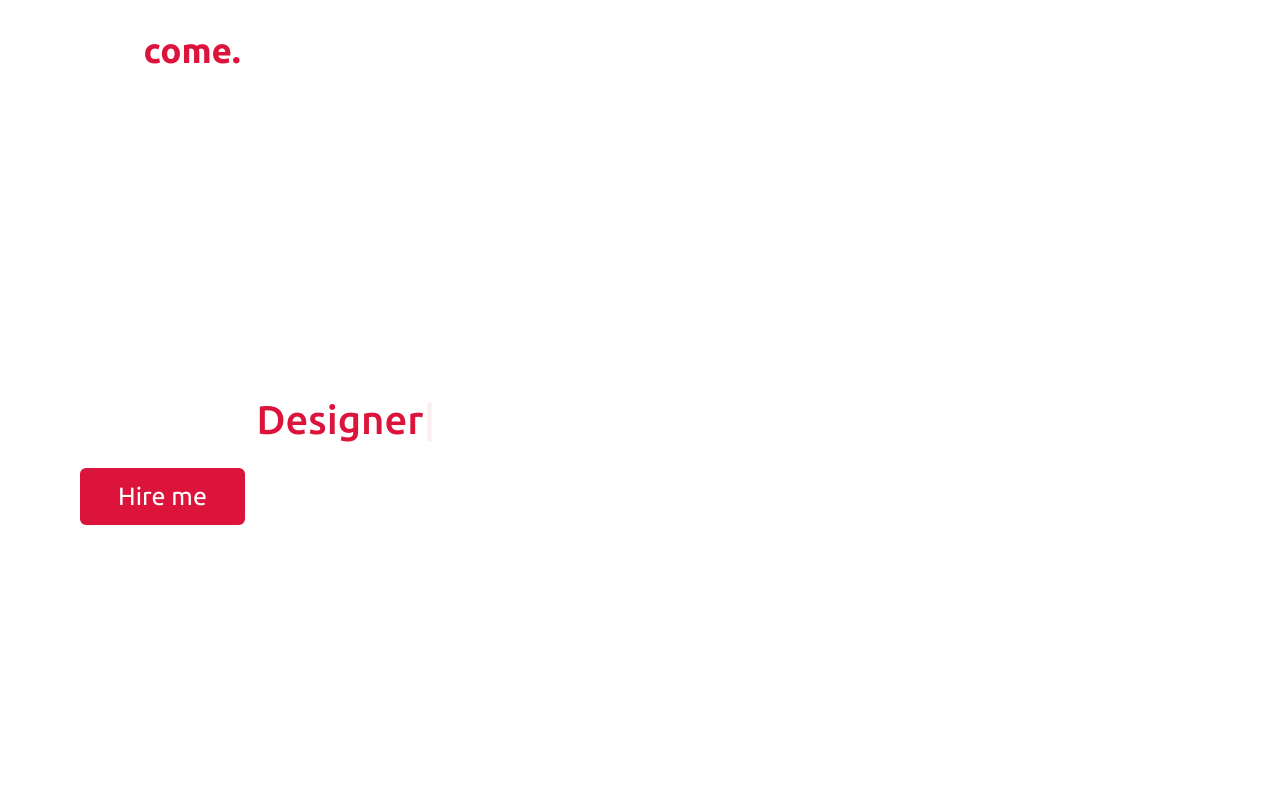
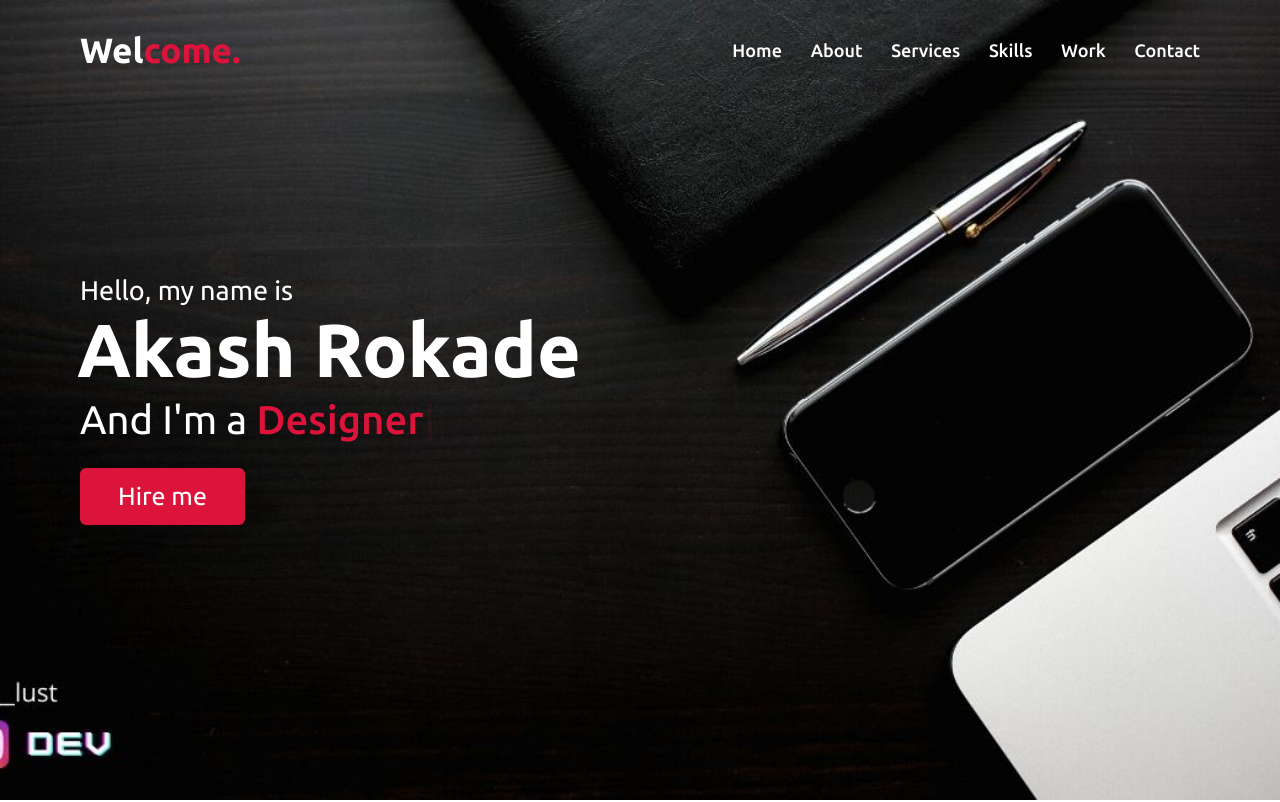
Before and after one commit to Akash-Rokade/portfolio, a plain HTML site: page index.html in a window 1280 px wide. Shown: the top 802 px of the page. Drawn offline with nearby package versions, Linux system fonts and the light colour scheme.

Commit message:
bg.jpg added

```diff
--- a/style.css
+++ b/style.css
@@ -165,7 +165,7 @@ section .title::after{
 /* home section styling */
 .home{
     display: flex;
-    background: url("images/bg.png") no-repeat center;
+    background: url("images/bg.jpg") no-repeat center;
     height: 100vh;
     color: #fff;
     min-height: 500px;
```
